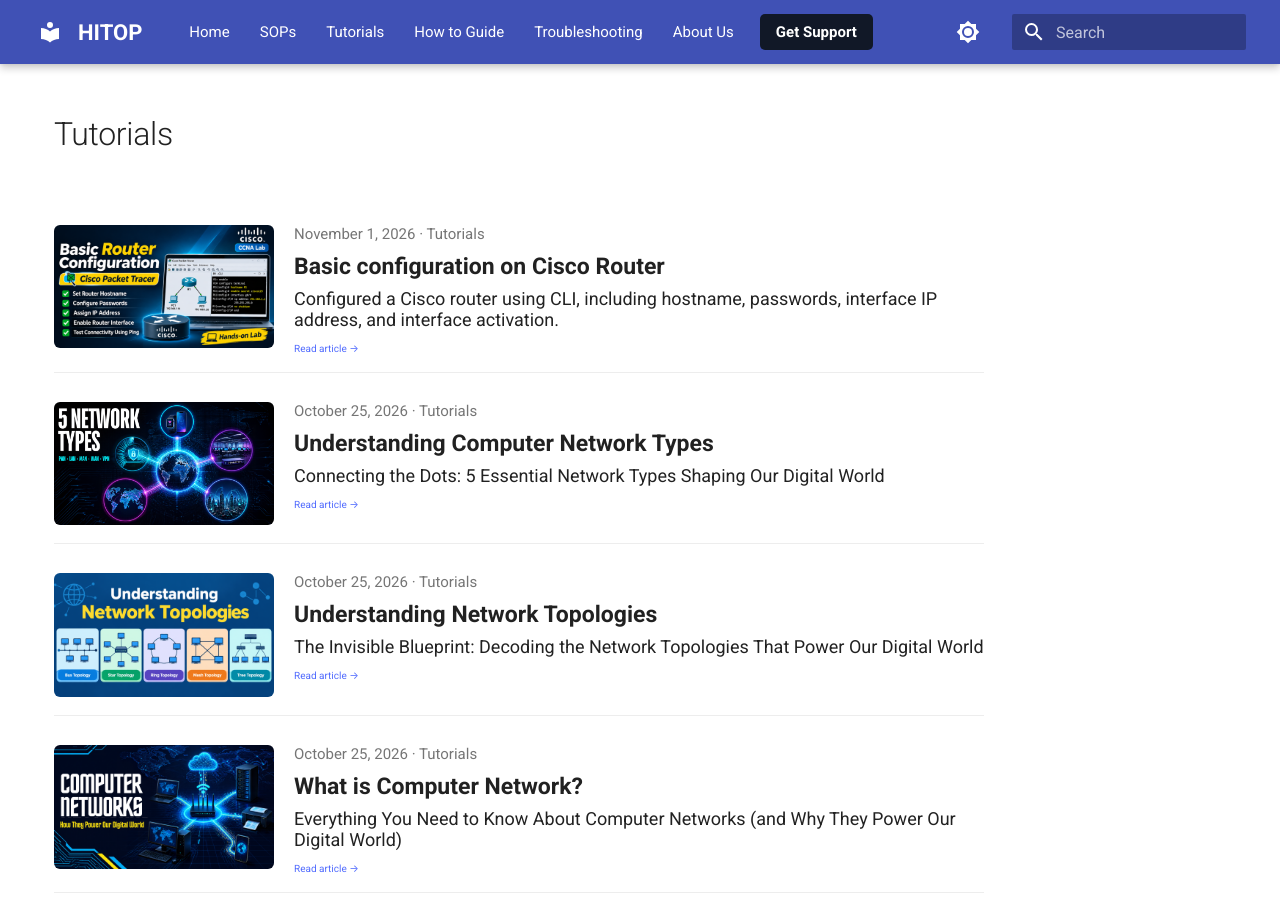
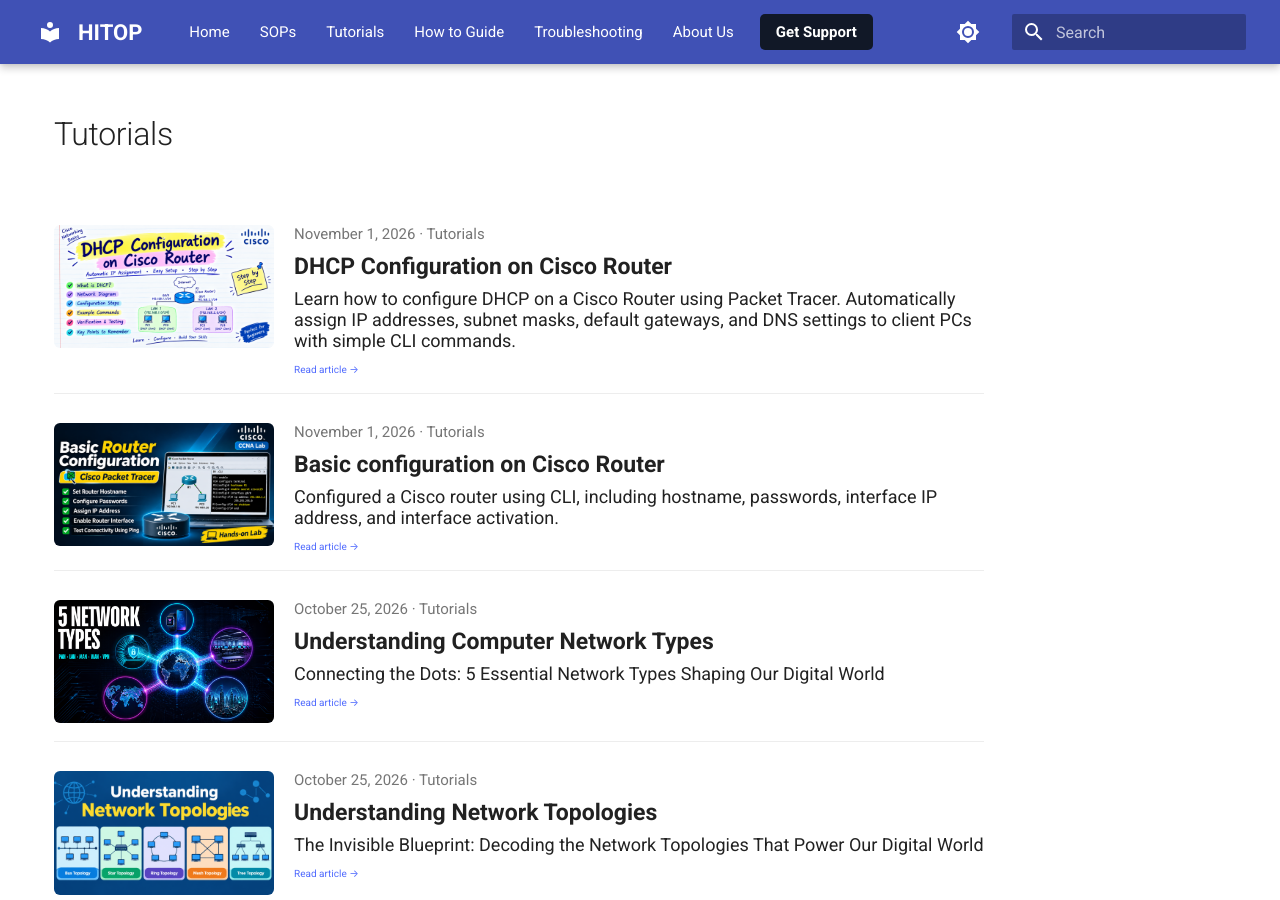
Before and after one commit to Gagan7248/HITOP, an MkDocs documentation site: the page built from docs/category/tutorials.md, in a window 1280 px wide and 900 px high. Built offline with MkDocs 1.6.1 and Material for MkDocs 9.7.7, drawn with Linux system fonts in a browser that asks for light colours; some of the changed lines change nothing that is shown.

Commit message:
Update documentation

````diff
--- a/docs/blog/posts/tutorials/Basic configuration on Cisco Router.md
+++ b/docs/blog/posts/tutorials/Basic configuration on Cisco Router.md
@@ -6,10 +6,7 @@
 description: Configured a Cisco router using CLI, including hostname, passwords, interface IP address, and interface activation.
 thumbnail: images/router-config.png
 ---
-# Practical Lab: Basic Router Configuration
-
-Software: Cisco Packet Tracer
-Device: Cisco 2911 Router
+# Basic configuration on Cisco Router
 
 ### 1. Network Details
 
--- /dev/null
+++ b/docs/blog/posts/tutorials/DHCP Configuration on Cisco Router.md
@@ -0,0 +1,100 @@
+---
+title: DHCP Configuration on Cisco Router
+date: 2026-11-01 12:00:00
+description: Learn how to configure DHCP on a Cisco Router using Packet Tracer. Automatically assign IP addresses, subnet masks, default gateways, and DNS settings to client PCs with simple CLI commands.
+categories:
+  - Tutorials
+thumbnail: images/dhcp-config.png
+---
+# DHCP Configuration on Cisco Router
+
+### 1. Network Details
+
+|Device|IP Address|
+|---|---|
+|Router G0/0|192.168.1.1|
+|PC0|Automatically (DHCP)|
+|PC1|Automatically (DHCP)|
+|Network|192.168.1.0/24|
+|Subnet Mask|255.255.255.0|
+|Default Gateway|192.168.1.1|
+|DNS Server|8.8.8.8|
+|DHCP Range|192.168.1.100 – 192.168.1.200|
+
+### 2. Router Configuration
+
+Open Router → CLI and execute:
+
+```
+enable
+configure terminal
+
+hostname R1
+
+interface gigabitEthernet 0/0
+ip address 192.168.1.1 255.255.255.0
+no shutdown
+exit
+
+ip dhcp excluded-address 192.168.1.1 192.168.1.99
+
+ip dhcp pool LAN-POOL
+network 192.168.1.0 255.255.255.0
+default-router 192.168.1.1
+dns-server 8.8.8.8
+exit
+
+end
+copy running-config startup-config
+```
+
+### 3. PC Configuration
+
+Go to PC → Desktop → IP Configuration.
+
+- PC0: Select DHCP
+
+- PC1: Select DHCP
+
+- Subnet Mask: Automatically assigned
+
+- Default Gateway: 192.168.1.1
+
+- DNS Server: 8.8.8.8
+
+
+Both PCs should receive IP addresses automatically from the router's DHCP pool.
+
+Example:
+
+- PC0: 192.168.1.100
+
+- PC1: 192.168.1.101
+
+
+### 4. Verification
+
+Router CLI:
+
+```
+show ip dhcp pool
+show ip dhcp binding
+show ip interface brief
+show running-config
+```
+
+PC Command Prompt:
+
+```
+ipconfig
+ping 192.168.1.1
+ping 192.168.1.101
+```
+
+Note: Use the actual IP address assigned to the other PC when testing ping.
+
+### 5. Result
+
+DHCP configuration completed successfully. Cisco Router is now working as a DHCP server and automatically assigning IP addresses, subnet masks, default gateways, and DNS information to connected PCs.
+
+Remember: DHCP automatically assigns network settings to client devices without requiring manual IP configuration.
````
Also changed, not shown: docs/images/dhcp-config.png (added).
